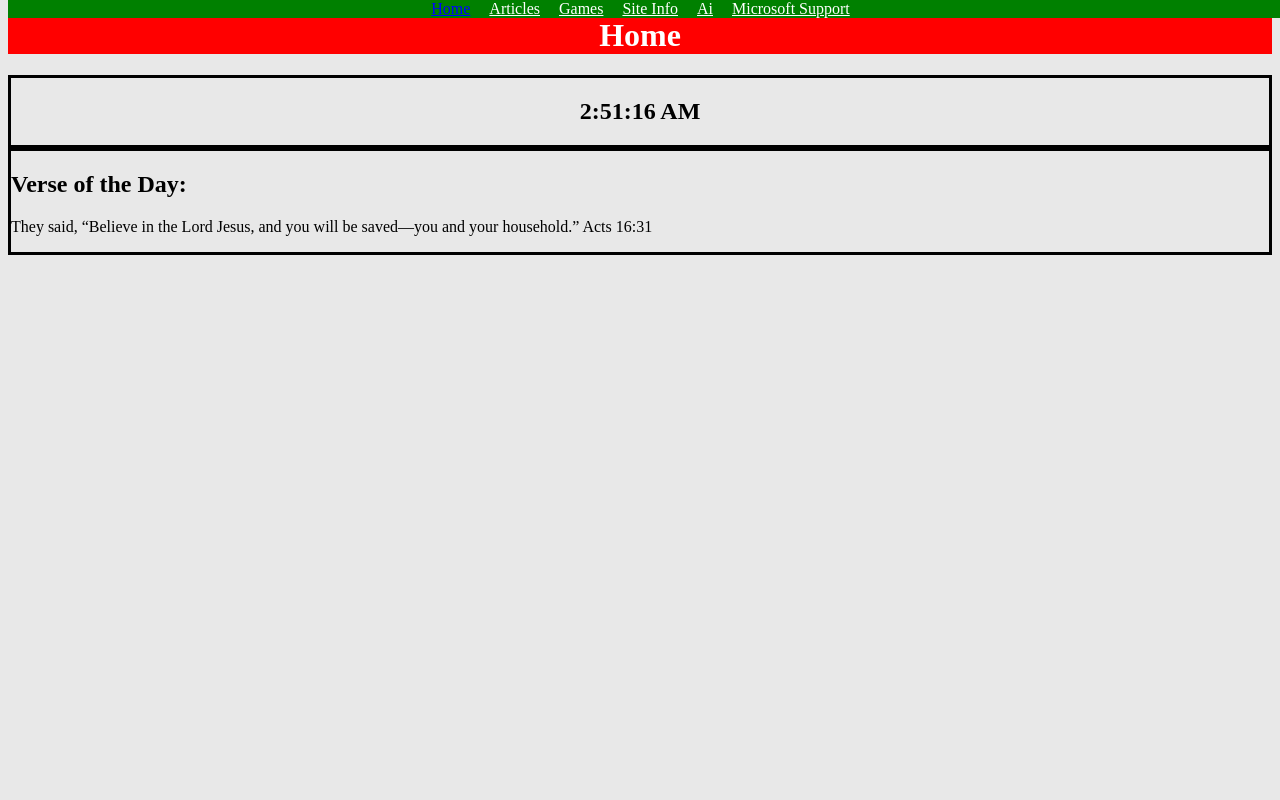
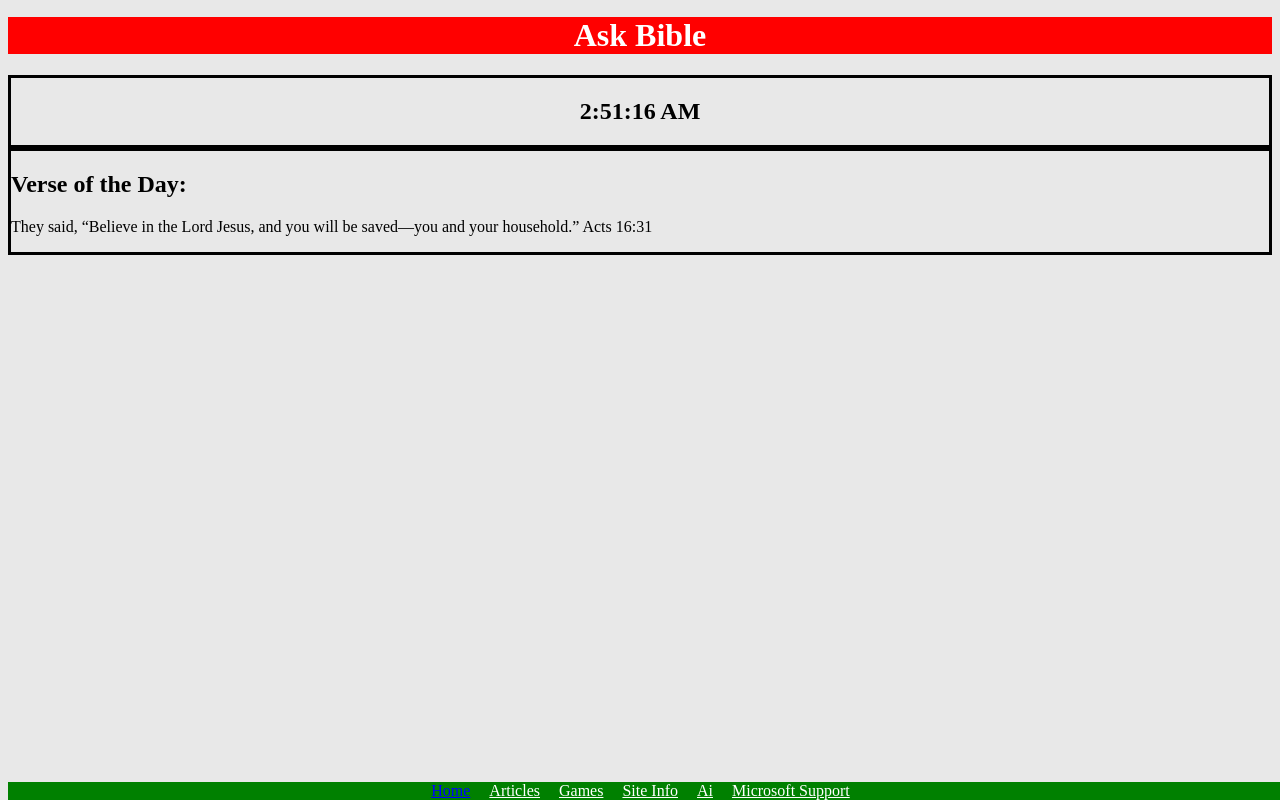
Before and after one commit to Jmccarthy03/AskBible-, a plain HTML site: page Index.html in a window 1280 px wide. Drawn offline with Linux system fonts and the light colour scheme; a script that the page names is missing.

Commit message:
Update Index.html

```diff
--- a/Index.html
+++ b/Index.html
@@ -34,8 +34,8 @@
 	background-color: green;
 	text-align: center;
 	position: fixed;
-      	top: 0;
-      	width: 100%;
+    bottom: 0;
+    width: 100%;
 	text-decoration: none;
 
     }
@@ -73,7 +73,7 @@
 <body>
 
   <header>
-    <h1>Home</h1>
+    <h1>Ask Bible</h1>
   </header>
 
 <main>
```
